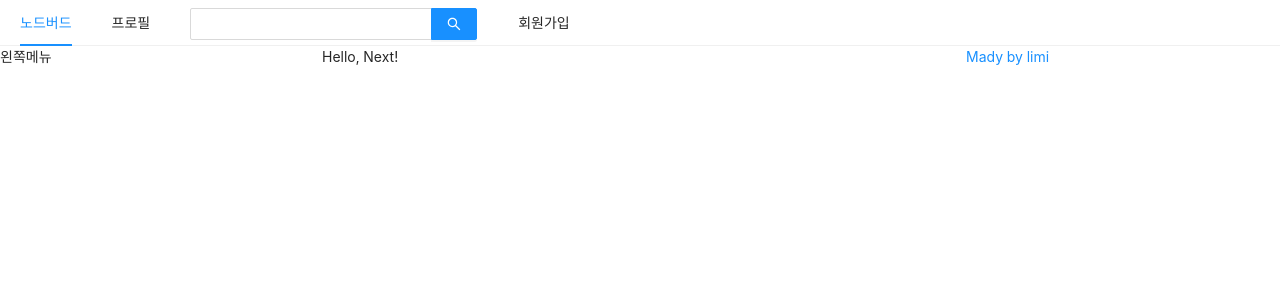
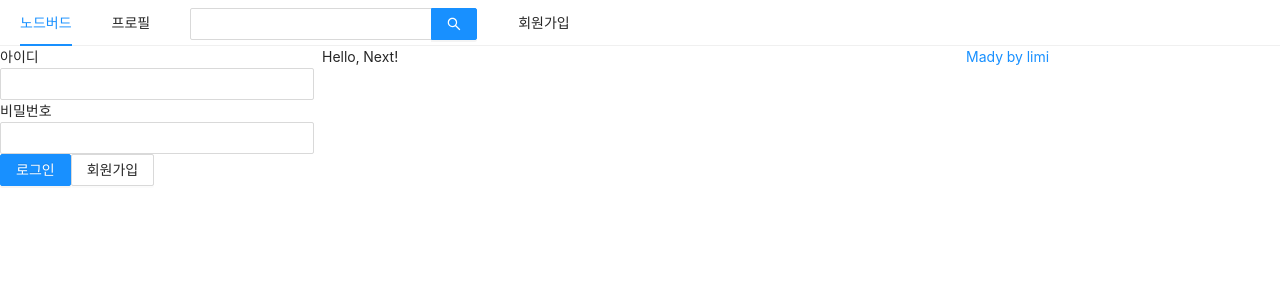
Before and after one commit to limi6n/react-nodebird, a Next.js app in the folder prepare/front/: page / in a window 1280 px wide. Shown: the top 300 px of the page. Built offline with nearby package versions, Linux system fonts and the light colour scheme.

Commit message:
로그인폼

```diff
--- a/prepare/front/components/AppLayout.js
+++ b/prepare/front/components/AppLayout.js
@@ -1,9 +1,14 @@
-import React from "react";
+import React, { useState } from "react";
 import PropTypes from "prop-types";
 import Link from "next/link";
 import {Menu, Input, Row, Col} from 'antd';
 
+import UserProfile from "../components/UserProfile";
+import LoginForm from "../components/LoginForm";
+
 const AppLayout = ({ children }) => {
+  const [isLoggedIn, setIsLoggedIn] = useState(false);
+
   return (
     <div>
       <Menu mode="horizontal">
@@ -21,7 +26,9 @@
         </Menu.Item>
       </Menu>
       <Row gutter={8}>
-        <Col xs={24} md={6}>왼쪽메뉴 </Col>
+        <Col xs={24} md={6}>
+          {isLoggedIn ? <UserProfile /> : <LoginForm />}
+        </Col>
         <Col xs={24} md={12}>{children}</Col>
         <Col xs={24} md={6}>
           <a href="https://bit.ly/3uQiCrS" target="_blank" rel="noreferrer noopener">Mady by limi</a>
--- /dev/null
+++ b/prepare/front/components/LoginForm.js
@@ -0,0 +1,38 @@
+import React, { useState, useCallback } from 'react';
+import { Form, Input, Button } from 'antd';
+import Link from 'next/link';
+
+const LoginForm = () => {
+    const [id, setId] = useState('');
+    const [password, setPassword] = useState('');
+
+    // 컴포넌트에 props 으로 넘겨주는 함수는 useCallback 꼭 쓰기 -> 그래야 최적화가 된다
+    const onChangeId = useCallback((e) => {
+        setId(e.target.value);
+    }, []);
+
+    const onChangePassword = useCallback((e) => {
+        setPassword(e.target.value);
+    }, []);
+
+    return (
+        <Form>
+            <div>
+                <label htmlFor="user-id">아이디</label>
+                <br />
+                <Input name="user-id" value={id} onChange={onChangeId} required />
+            </div>
+            <div>
+                <label htmlFor="user-password">비밀번호</label>
+                <br />
+                <Input name="user-password" type="password" value={password} onChange={onChangePassword} required />
+            </div>
+            <div>
+                <Button type="primary" htmlType="submit" loading={false}>로그인</Button>
+                <Link href="/signup"><a><Button>회원가입</Button></a></Link>
+            </div>
+        </Form>
+    )
+}
+
+export default LoginForm;
--- /dev/null
+++ b/prepare/front/components/UserProfile.js
@@ -0,0 +1,7 @@
+import React from 'react';
+
+const UserProfile = () => {
+    return <div>내 프로필</div>;
+}
+
+export default UserProfile;
```
